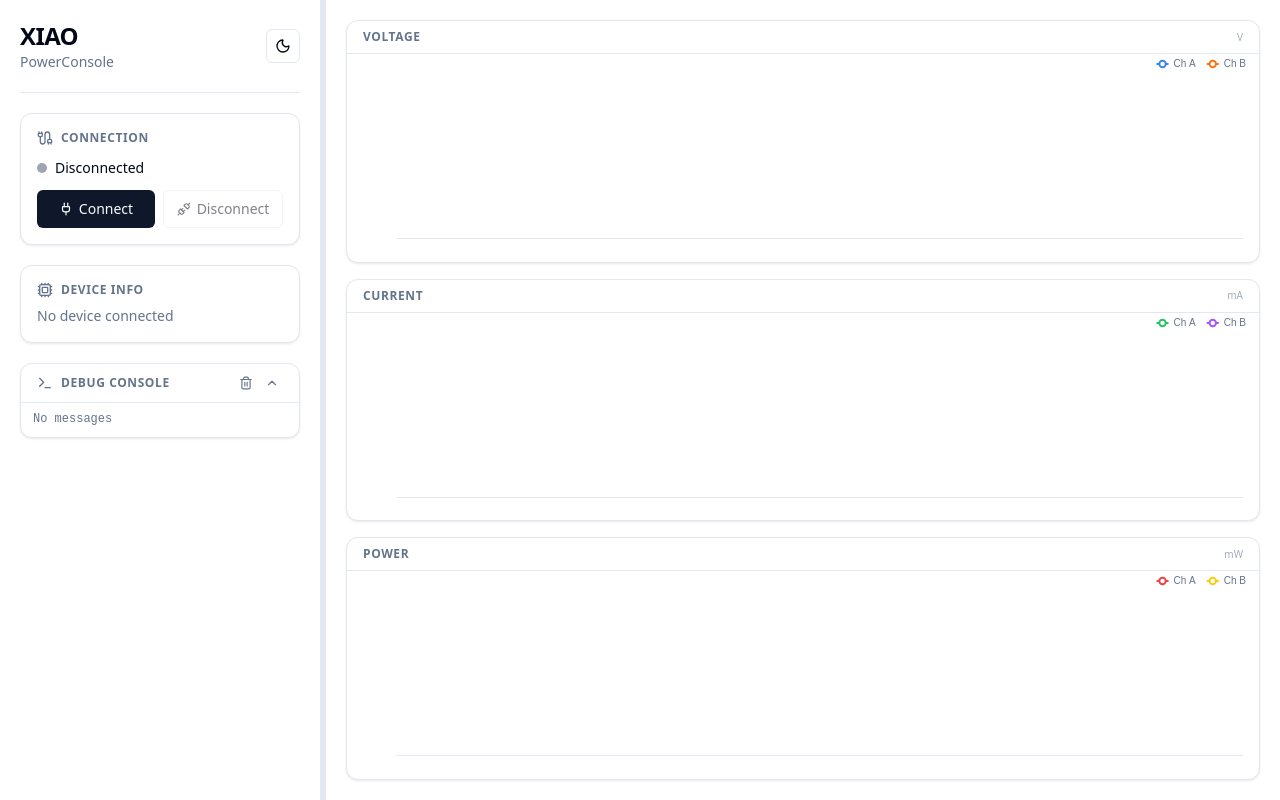
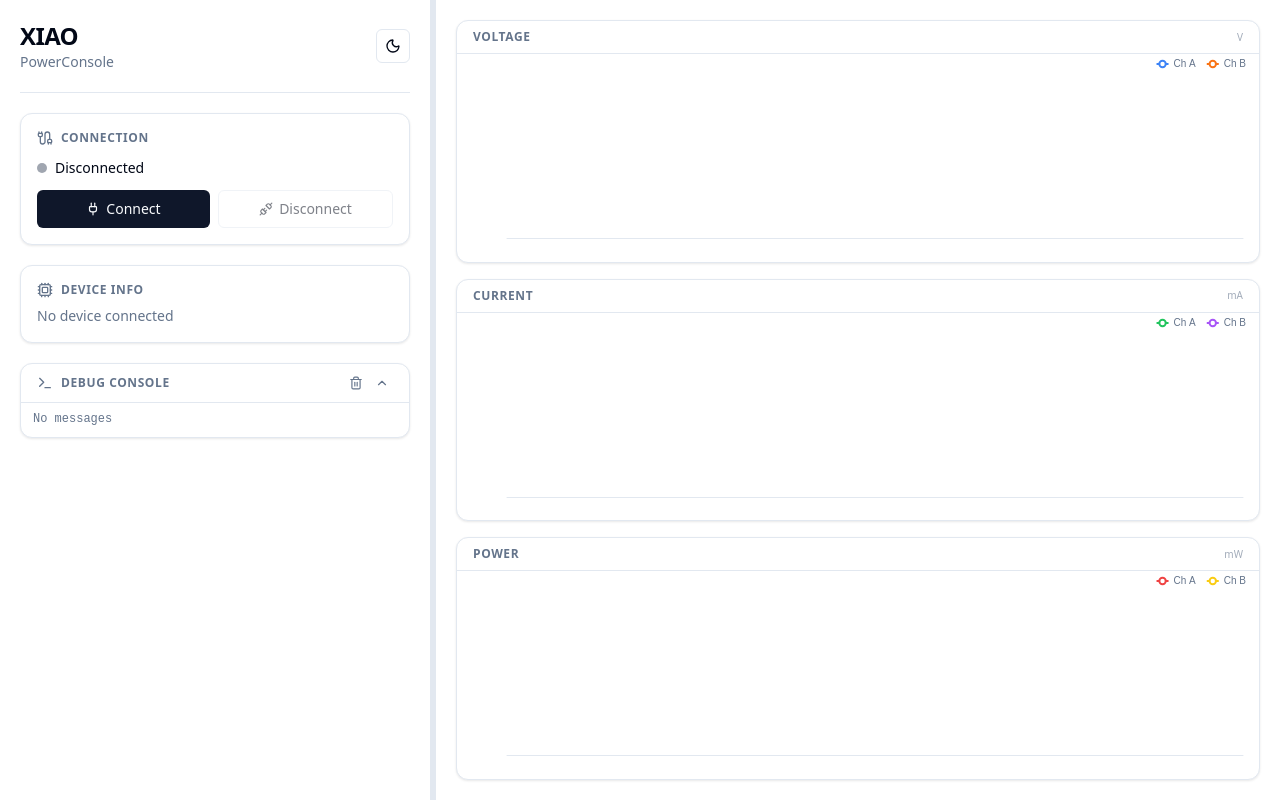
Before and after one commit to nicho810/XIAO-PowerConsole-Web, a React (Vite) app: page / in a window 1280 px wide. Built offline with nearby package versions, Linux system fonts and the light colour scheme.

Commit message:
refactor(布局): 左栏改为像素宽度，默认 430px
从百分比换成像素状态，消除 minWidth 与初始宽度不一致的问题，默认宽度即为最小宽度 430px。

```diff
--- a/src/app.tsx
+++ b/src/app.tsx
@@ -10,21 +10,15 @@ import { Sidebar } from './components/layout/sidebar.js';
 import { MainContent } from './components/layout/main-content.js';
 
 // ============================================================
-//  App Shell — 可拖拽双栏布局 (左信息区 3:9 右图表区)
+//  App Shell — 可拖拽双栏布局 (左信息区 4:8 右图表区)
 // ============================================================
 
-/** 左栏百分比下限 / 上限 */
-const MIN_LEFT = 15;
-const MAX_LEFT = 50;
-
-/** 左栏最小像素宽度 — 保证内容不被压碎 */
-const MIN_LEFT_PX = 280;
-
-/** 3:12 = 25% */
-const DEFAULT_LEFT = 25;
+/** 左栏像素下限 / 上限（上限为容器宽度的 50%） */
+const MIN_LEFT_PX = 430;
+const MAX_LEFT_PCT = 50;
 
 export function App() {
-  const [leftPct, setLeftPct] = useState(DEFAULT_LEFT);
+  const [leftPx, setLeftPx] = useState(MIN_LEFT_PX);
   const containerRef = useRef<HTMLDivElement>(null);
 
   // ── 拖拽分隔条 ────────────────────────────────────────────
@@ -39,9 +33,9 @@ export function App() {
     const onPointerMove = (ev: PointerEvent) => {
       const rect = containerRef.current?.getBoundingClientRect();
       if (!rect) return;
-      const pct = ((ev.clientX - rect.left) / rect.width) * 100;
-      const minPct = Math.max(MIN_LEFT, (MIN_LEFT_PX / rect.width) * 100);
-      setLeftPct(Math.min(Math.max(pct, minPct), MAX_LEFT));
+      const px = ev.clientX - rect.left;
+      const maxPx = rect.width * MAX_LEFT_PCT / 100;
+      setLeftPx(Math.min(Math.max(px, MIN_LEFT_PX), maxPx));
     };
 
     const onPointerUp = () => {
@@ -61,7 +55,7 @@ export function App() {
       {/* 左 — 信息区 */}
       <div
         className="overflow-y-auto p-5 flex-shrink-0"
-        style={{ width: `${leftPct}%`, minWidth: MIN_LEFT_PX }}
+        style={{ width: leftPx }}
       >
         <Sidebar />
       </div>
```
Also changed, not shown: 1 other file (tests, documents, lock files or other folders).
